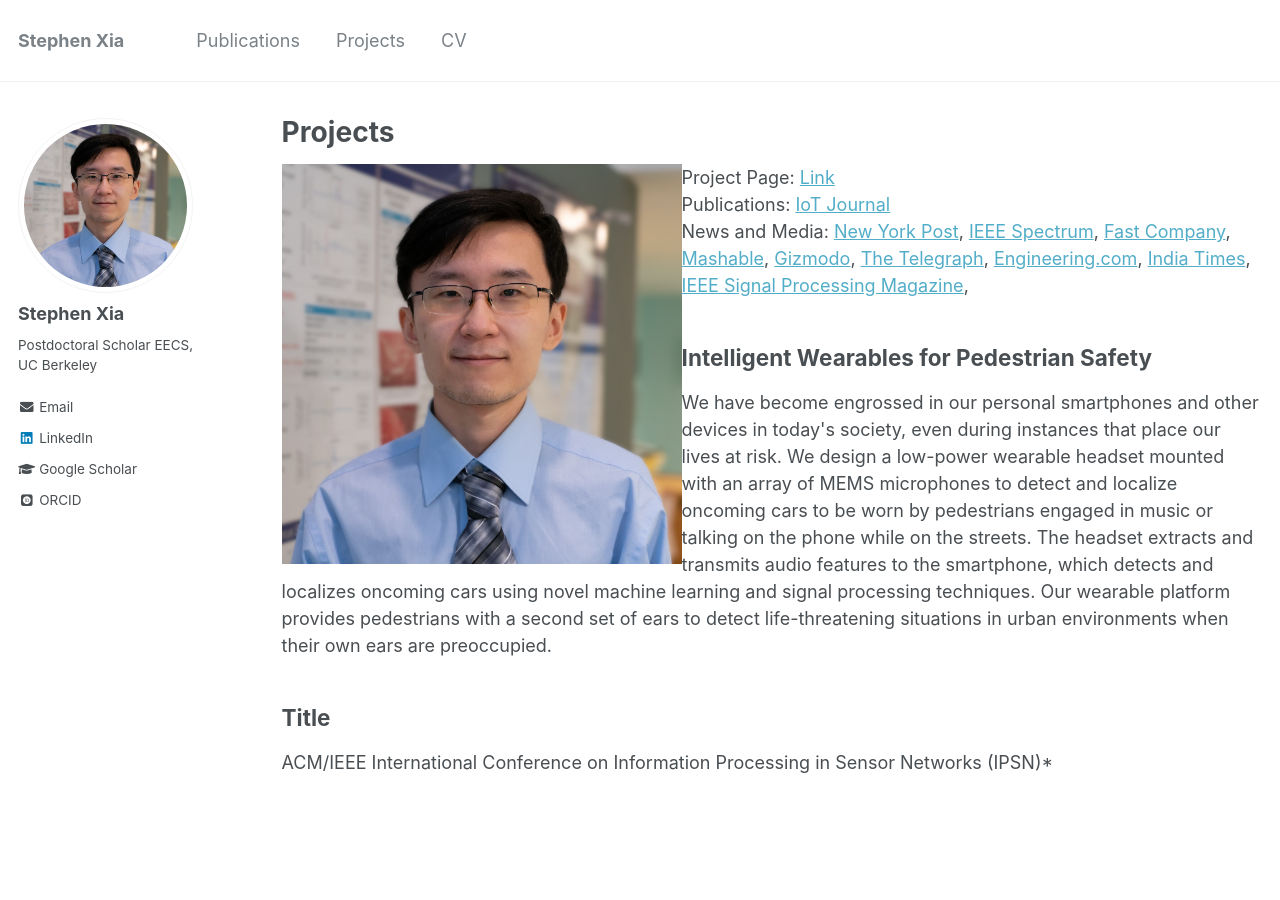
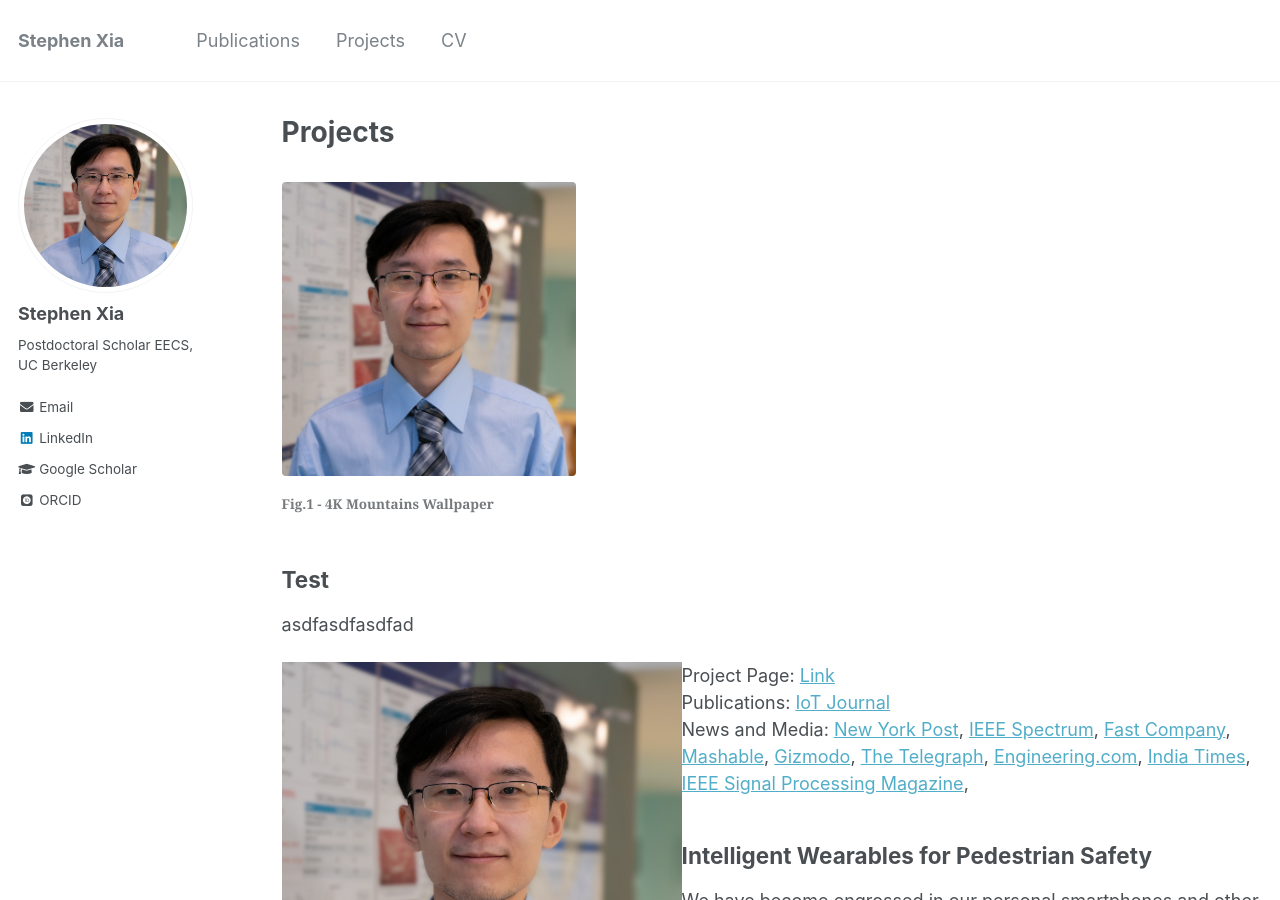
Before and after one commit to stephenxia/stephenxia.github.io, a Jekyll site: the page built from _pages/projects.md, in a window 1280 px wide and 900 px high. Built offline with Jekyll 4.4.1, drawn with Linux system fonts in a browser that asks for light colours; some web fonts are replaced.

Commit message:
testing projects

```diff
--- a/_pages/projects.md
+++ b/_pages/projects.md
@@ -5,6 +5,13 @@ permalink: /projects/
 author_profile: true
 ---
 
+
+<figure style="width:30%">
+    <img src="../images/stephenxia.jpg" alt="">
+    <figcaption align = "left"><b>Fig.1 - 4K Mountains Wallpaper</b></figcaption>
+</figure>
+<h2>Test</h2>
+<p>asdfasdfasdfad</p>
 
 <div class="row">
    <div class="col-md-6">
```
